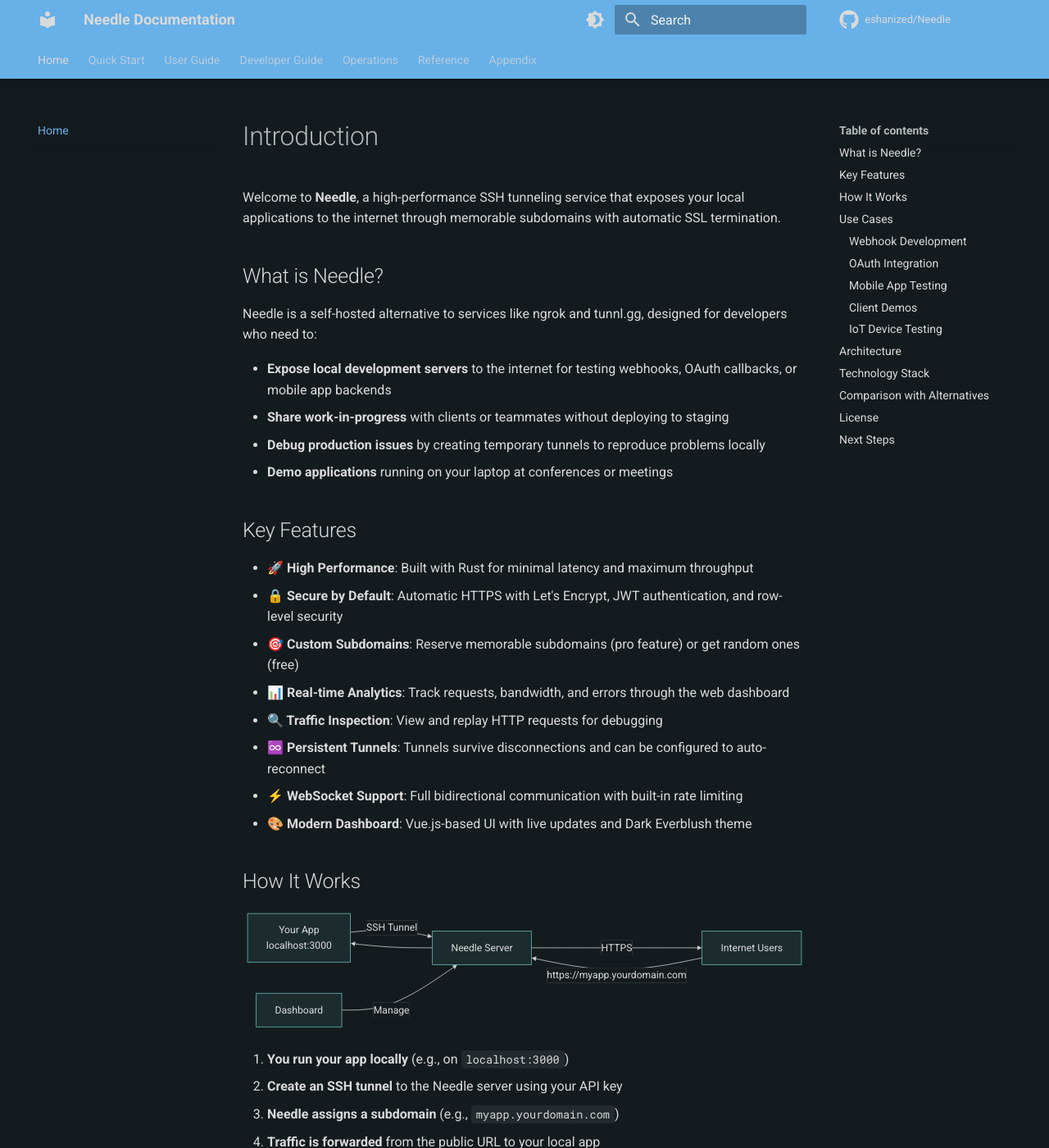
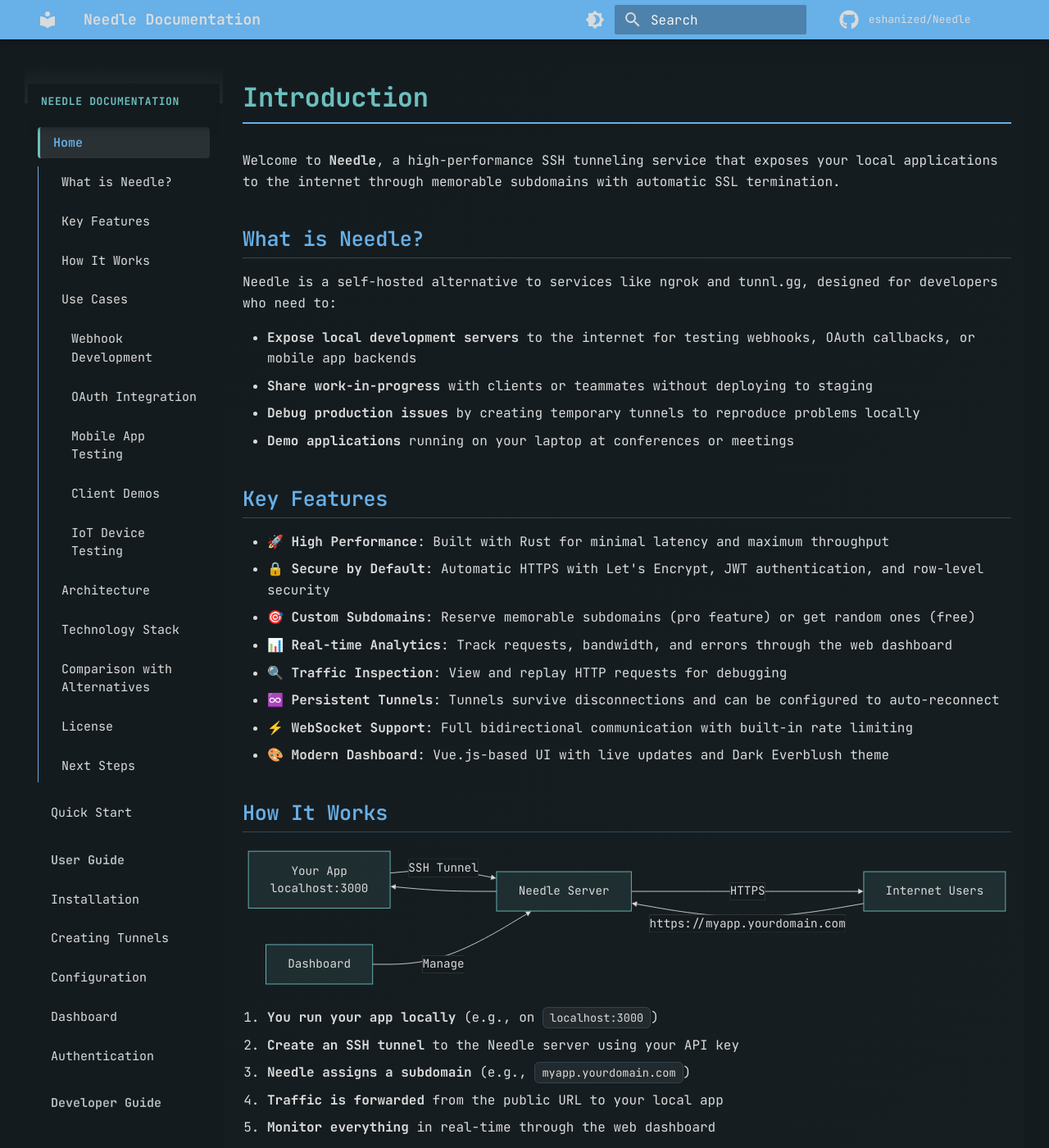
Before and after one commit to eshanized/Needle, an MkDocs documentation site: the page built from docs/index.md, in a window 1280 px wide and 1400 px high. Shown: the whole window at 82% size. Built offline with MkDocs 1.6.1 and Material for MkDocs 9.7.7, drawn with Linux system fonts in a browser that asks for light colours; comment, search, counter and statistics services are not loaded; the version menu is left out.

Commit message:
docs: enhance styling with JetBrains Mono and side navigation
- Switched to JetBrains Mono Nerd Font for entire site
- Removed top navigation tabs, using only side navbar
- Enhanced styling with gradients and transitions
- Improved code blocks, tables, and admonitions
- Added custom scrollbar and hover effects

```diff
--- a/docs/stylesheets/extra.css
+++ b/docs/stylesheets/extra.css
@@ -1,9 +1,13 @@
-/* Everblush Dark Theme Colors for MkDocs Material */
+/* Everblush Dark Theme Colors for MkDocs Material with JetBrains Mono Nerd Font */
+
+/* Import JetBrains Mono Nerd Font */
+@import url('https://fonts.googleapis.com/css2?family=JetBrains+Mono:ital,wght@0,100..800;1,100..800&display=swap');
 
 :root {
     /* Everblush color palette */
     --everblush-bg: #141b1e;
     --everblush-surface: #232a2d;
+    --everblush-surface-bright: #2a3134;
     --everblush-red: #e57474;
     --everblush-green: #8ccf7e;
     --everblush-yellow: #e5c76b;
@@ -12,6 +16,13 @@
     --everblush-cyan: #6cbfbf;
     --everblush-gray: #b3b9b8;
     --everblush-fg: #dadada;
+}
+
+/* Font configuration */
+* {
+    font-family: 'JetBrains Mono', monospace !important;
+    font-variant-ligatures: normal;
+    font-feature-settings: "liga" 1, "calt" 1;
 }
 
 /* Dark mode overrides */
@@ -30,7 +41,7 @@
     /* Background colors */
     --md-default-bg-color: var(--everblush-bg);
     --md-default-bg-color--light: var(--everblush-surface);
-    --md-default-bg-color--lighter: #2a3134;
+    --md-default-bg-color--lighter: var(--everblush-surface-bright);
     --md-default-bg-color--lightest: #323a3d;
 
     /* Foreground colors */
@@ -45,79 +56,217 @@
 
     /* Links */
     --md-typeset-a-color: var(--everblush-blue);
+}
 
-    /* Admonitions */
-    --md-admonition-bg-color: var(--everblush-surface);
+/* Enhanced navigation styling */
+.md-nav {
+    font-size: 0.75rem;
+    line-height: 1.5;
+}
+
+.md-nav__title {
+    font-weight: 700;
+    color: var(--everblush-cyan);
+    text-transform: uppercase;
+    letter-spacing: 0.05em;
+    font-size: 0.65rem;
+    padding: 0.6rem 0.8rem;
+}
+
+.md-nav__link {
+    padding: 0.4rem 0.8rem;
+    border-radius: 0.2rem;
+    transition: all 0.2s ease;
+}
+
+.md-nav__link:hover {
+    background-color: var(--everblush-surface);
+    color: var(--everblush-cyan);
+    transform: translateX(4px);
+}
+
+.md-nav__link--active {
+    background-color: var(--everblush-surface-bright);
+    color: var(--everblush-cyan);
+    border-left: 3px solid var(--everblush-cyan);
+    font-weight: 600;
 }
 
 /* Code block styling */
 .md-typeset code {
     background-color: var(--everblush-surface);
     color: var(--everblush-fg);
-    border-radius: 0.2rem;
-    padding: 0.1rem 0.3rem;
+    border-radius: 0.3rem;
+    padding: 0.15rem 0.4rem;
+    font-size: 0.85em;
+    border: 1px solid rgba(103, 176, 232, 0.2);
 }
 
 .md-typeset pre {
     background-color: var(--everblush-surface);
+    border-radius: 0.5rem;
+    border: 1px solid rgba(103, 176, 232, 0.2);
+    box-shadow: 0 2px 8px rgba(0, 0, 0, 0.3);
 }
 
 .md-typeset pre code {
     background-color: transparent;
+    border: none;
+    padding: 0;
+}
+
+/* Enhanced headers */
+.md-typeset h1 {
+    color: var(--everblush-cyan);
+    font-weight: 700;
+    border-bottom: 2px solid var(--everblush-blue);
+    padding-bottom: 0.3em;
+    margin-bottom: 1em;
+}
+
+.md-typeset h2 {
+    color: var(--everblush-blue);
+    font-weight: 600;
+    border-bottom: 1px solid rgba(103, 176, 232, 0.3);
+    padding-bottom: 0.2em;
+}
+
+.md-typeset h3 {
+    color: var(--everblush-magenta);
+    font-weight: 600;
+}
+
+.md-typeset h4 {
+    color: var(--everblush-yellow);
+    font-weight: 600;
 }
 
 /* Admonition colors */
+.md-typeset .admonition {
+    border-radius: 0.5rem;
+    border-left: 4px solid;
+    box-shadow: 0 2px 4px rgba(0, 0, 0, 0.2);
+}
+
 .md-typeset .admonition.note {
     border-color: var(--everblush-blue);
+    background-color: rgba(103, 176, 232, 0.1);
 }
 
 .md-typeset .admonition.tip {
     border-color: var(--everblush-green);
+    background-color: rgba(140, 207, 126, 0.1);
 }
 
 .md-typeset .admonition.warning {
     border-color: var(--everblush-yellow);
+    background-color: rgba(229, 199, 107, 0.1);
 }
 
 .md-typeset .admonition.danger,
 .md-typeset .admonition.caution {
     border-color: var(--everblush-red);
+    background-color: rgba(229, 116, 116, 0.1);
 }
 
 .md-typeset .admonition.important {
     border-color: var(--everblush-magenta);
+    background-color: rgba(196, 127, 213, 0.1);
 }
 
-/* Tables */
+/* Enhanced tables */
 .md-typeset table:not([class]) {
-    border: 1px solid var(--everblush-gray);
+    border: 1px solid rgba(103, 176, 232, 0.3);
+    border-radius: 0.5rem;
+    overflow: hidden;
+    box-shadow: 0 2px 4px rgba(0, 0, 0, 0.2);
 }
 
 .md-typeset table:not([class]) th {
-    background-color: var(--everblush-surface);
-    color: var(--everblush-fg);
+    background-color: var(--everblush-surface-bright);
+    color: var(--everblush-cyan);
     border-bottom: 2px solid var(--everblush-blue);
+    font-weight: 700;
+    text-transform: uppercase;
+    letter-spacing: 0.05em;
+    font-size: 0.85em;
 }
 
 .md-typeset table:not([class]) tr:hover {
     background-color: var(--everblush-surface);
+    transition: background-color 0.2s ease;
+}
+
+.md-typeset table:not([class]) td {
+    border-bottom: 1px solid rgba(103, 176, 232, 0.1);
 }
 
 /* Search highlighting */
 .md-search-result__article--document {
     background-color: var(--everblush-surface);
+    border-radius: 0.5rem;
+    border: 1px solid rgba(103, 176, 232, 0.2);
 }
 
 .md-search-result mark {
     background-color: var(--everblush-yellow);
     color: var(--everblush-bg);
+    border-radius: 0.2rem;
+    padding: 0.1rem 0.2rem;
 }
 
-/* Navigation */
-.md-nav__link--active {
-    color: var(--everblush-cyan);
+/* Enhanced sidebar */
+.md-sidebar {
+    background: linear-gradient(180deg, var(--everblush-bg) 0%, var(--everblush-surface) 100%);
 }
 
-.md-nav__link:hover {
-    color: var(--everblush-blue);
+/* Scrollbar styling */
+::-webkit-scrollbar {
+    width: 8px;
+    height: 8px;
 }
+
+::-webkit-scrollbar-track {
+    background: var(--everblush-bg);
+}
+
+::-webkit-scrollbar-thumb {
+    background: var(--everblush-blue);
+    border-radius: 4px;
+}
+
+::-webkit-scrollbar-thumb:hover {
+    background: var(--everblush-cyan);
+}
+
+/* Content area improvements */
+.md-content {
+    background: linear-gradient(135deg, var(--everblush-bg) 0%, #1a2124 100%);
+}
+
+/* Footer styling */
+.md-footer {
+    background: linear-gradient(90deg, var(--everblush-surface) 0%, var(--everblush-surface-bright) 100%);
+    border-top: 2px solid var(--everblush-blue);
+}
+
+/* Enhanced buttons */
+.md-button {
+    border-radius: 0.4rem;
+    font-weight: 600;
+    transition: all 0.2s ease;
+}
+
+.md-button:hover {
+    transform: translateY(-2px);
+    box-shadow: 0 4px 8px rgba(103, 176, 232, 0.3);
+}
+
+.md-button--primary {
+    background-color: var(--everblush-blue);
+    color: var(--everblush-bg);
+}
+
+.md-button--primary:hover {
+    background-color: var(--everblush-cyan);
+}
--- a/mkdocs.yml
+++ b/mkdocs.yml
@@ -34,8 +34,6 @@
   features:
     - navigation.instant
     - navigation.tracking
-    - navigation.tabs
-    - navigation.tabs.sticky
     - navigation.sections
     - navigation.expand
     - navigation.top
@@ -44,9 +42,14 @@
     - search.highlight
     - search.share
     - toc.follow
+    - toc.integrate
     - content.code.copy
     - content.code.annotate
     - content.tabs.link
+
+  font:
+    text: JetBrains Mono
+    code: JetBrains Mono
 
   icon:
     repo: fontawesome/brands/github
```
